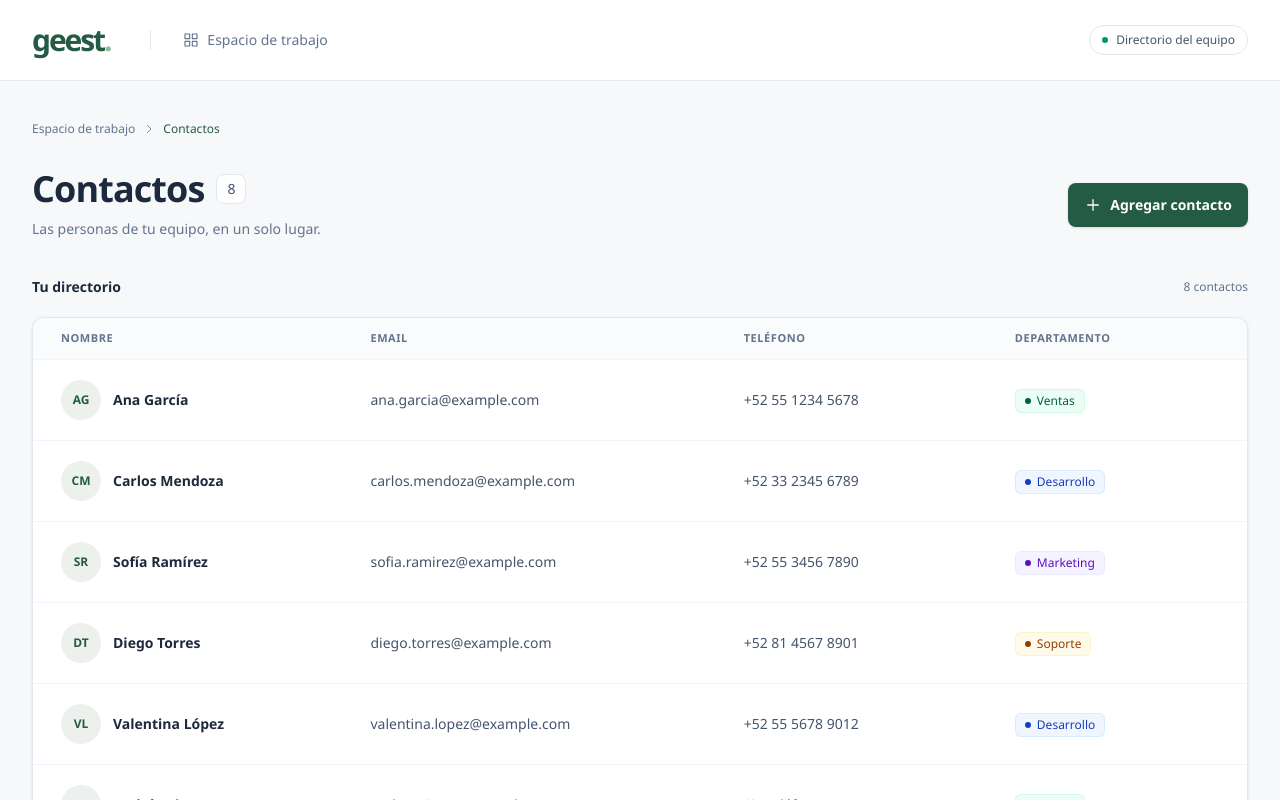
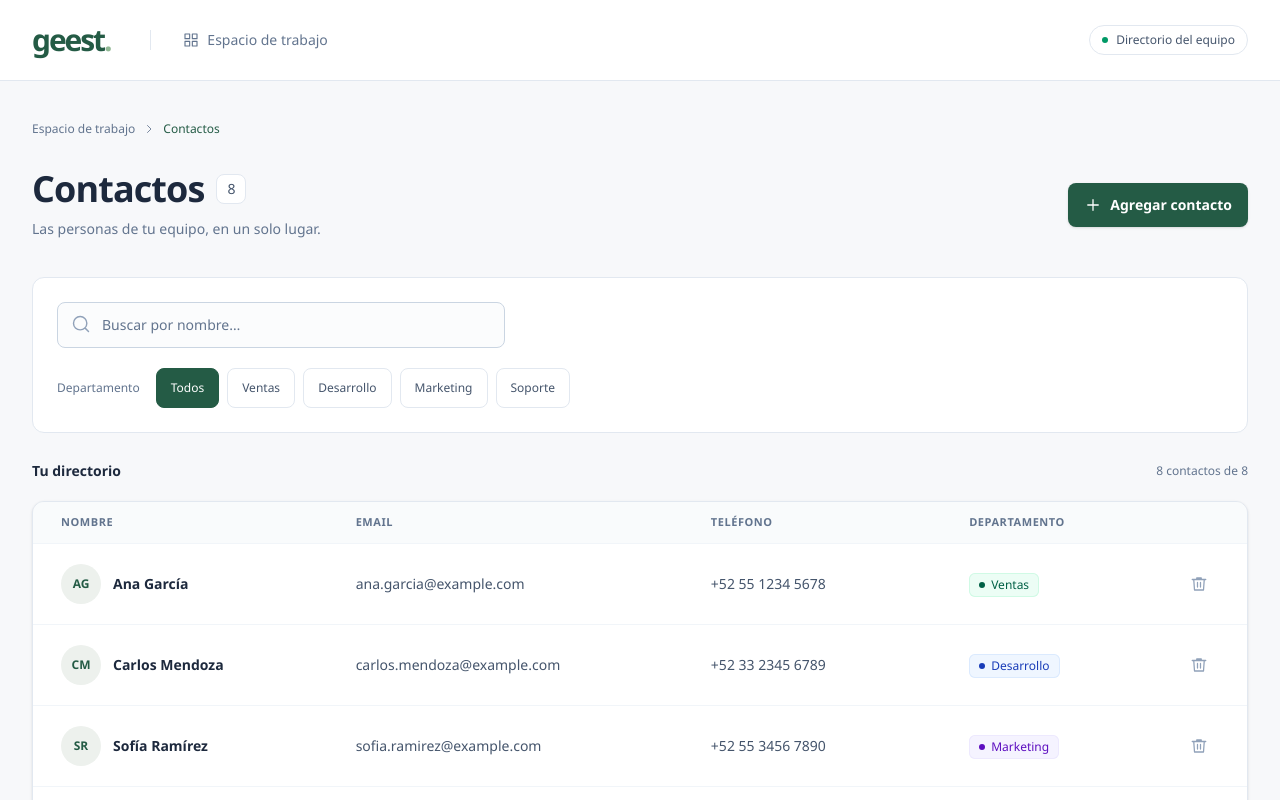
Before and after one commit to angel-pilo/geest-react-challenge, a React (Vite) app: page / in a window 1280 px wide. Shown: the top 800 px of the page. Built offline with nearby package versions, Linux system fonts and the light colour scheme.

Commit message:
feat: add contact filtering and deletion

```diff
--- a/src/App.tsx
+++ b/src/App.tsx
@@ -1,14 +1,20 @@
 import { useState } from 'react'
 import { ContactList } from './components/ContactList'
 import { ContactFormModal } from './components/ContactFormModal'
+import { ContactFilters } from './components/ContactFilters'
+import type { Department } from './types/contact'
 import { ContactSkeleton } from './components/ContactSkeleton'
 import { EmptyState } from './components/EmptyState'
 import { Icon } from './components/Icon'
 import { useContacts } from './hooks/useContacts'
 
 export default function App() {
-  const { contacts, loading, error, retry, addContact } = useContacts()
+  const { contacts, loading, error, retry, addContact, deleteContact } = useContacts()
   const [modalOpen, setModalOpen] = useState(false)
+  const [query, setQuery] = useState('')
+  const [department, setDepartment] = useState<Department | 'Todos'>('Todos')
+  const filteredContacts = contacts.filter((contact) => contact.name.toLocaleLowerCase('es').includes(query.trim().toLocaleLowerCase('es')) && (department === 'Todos' || contact.department === department))
+  function clearFilters() { setQuery(''); setDepartment('Todos') }
 
   return <div className="min-h-screen">
     <a href="#main" className="sr-only focus:not-sr-only focus:absolute focus:z-50 focus:bg-white focus:p-4">Ir al contenido</a>
@@ -24,8 +30,9 @@ export default function App() {
         <div><div className="mb-2 flex items-center gap-3"><h1 className="text-3xl font-semibold tracking-tight sm:text-4xl">Contactos</h1><span className="rounded-lg border border-slate-200 bg-white px-2.5 py-1 text-sm text-slate-600">{loading ? '…' : contacts.length}</span></div><p className="text-sm leading-6 text-slate-500">Las personas de tu equipo, en un solo lugar.</p></div>
         <button onClick={() => setModalOpen(true)} disabled={loading || Boolean(error)} className="inline-flex items-center gap-2 rounded-lg bg-brand px-4 py-3 text-sm font-semibold text-white shadow-sm transition-colors hover:bg-emerald-900 disabled:bg-slate-200 disabled:text-slate-500"><Icon name="plus" width="18" height="18" />Agregar contacto</button>
       </div>
-      <div className="mb-5 flex items-center justify-between"><h2 className="text-sm font-semibold">Tu directorio</h2><p role="status" className="text-xs text-slate-500">{loading ? 'Cargando…' : `${contacts.length} contactos`}</p></div>
-      {loading ? <ContactSkeleton /> : error ? <section role="alert" className="rounded-xl border border-red-200 bg-red-50 p-8"><h2 className="font-semibold">No pudimos cargar los contactos</h2><p className="mt-2 text-sm">{error}</p><button onClick={retry} className="mt-4 rounded-lg bg-brand px-4 py-2 text-sm text-white">Reintentar</button></section> : contacts.length ? <ContactList contacts={contacts} /> : <EmptyState onAction={() => setModalOpen(true)} />}
+      <ContactFilters query={query} department={department} onQueryChange={setQuery} onDepartmentChange={setDepartment} />
+      <div className="mb-5 flex items-center justify-between"><h2 className="text-sm font-semibold">Tu directorio</h2><p role="status" aria-atomic="true" className="text-xs text-slate-500">{loading ? 'Cargando…' : error ? 'Directorio no disponible' : `${filteredContacts.length} ${filteredContacts.length === 1 ? 'contacto' : 'contactos'} de ${contacts.length}`}</p></div>
+      {loading ? <ContactSkeleton /> : error ? <section role="alert" className="rounded-xl border border-red-200 bg-red-50 p-8"><h2 className="font-semibold">No pudimos cargar los contactos</h2><p className="mt-2 text-sm">{error}</p><button onClick={retry} className="mt-4 rounded-lg bg-brand px-4 py-2 text-sm text-white">Reintentar</button></section> : !contacts.length ? <EmptyState onAction={() => setModalOpen(true)} /> : filteredContacts.length ? <ContactList contacts={filteredContacts} onDelete={deleteContact} /> : <EmptyState filtered onAction={clearFilters} />}
       <footer className="mt-7 flex flex-wrap justify-between gap-3 text-xs text-slate-500"><span>Un equipo conectado empieza con un buen directorio.</span><span className="flex items-center gap-1.5"><Icon name="users" width="14" height="14" />Hecho para trabajar juntos</span></footer>
     </main>
     {modalOpen && <ContactFormModal onClose={() => setModalOpen(false)} onAdd={addContact} />}
--- /dev/null
+++ b/src/components/ContactFilters.tsx
@@ -0,0 +1,16 @@
+import { departments, type Department } from '../types/contact'
+import { Icon } from './Icon'
+
+type Props = {
+  query: string
+  department: Department | 'Todos'
+  onQueryChange: (query: string) => void
+  onDepartmentChange: (department: Department | 'Todos') => void
+}
+
+export function ContactFilters({ query, department, onQueryChange, onDepartmentChange }: Props) {
+  return <div className="mb-7 space-y-5 rounded-xl border border-slate-200 bg-white p-5 sm:p-6">
+    <div className="relative max-w-md"><label htmlFor="search" className="sr-only">Buscar por nombre</label><span className="pointer-events-none absolute top-3 left-3.5 text-slate-400"><Icon name="search" /></span><input id="search" type="search" value={query} onChange={(event) => onQueryChange(event.target.value)} placeholder="Buscar por nombre…" className="w-full rounded-lg border border-slate-300 bg-slate-50/60 py-3 pr-4 pl-11 text-sm placeholder:text-slate-500 focus:border-brand focus:bg-white focus:outline-2 focus:outline-offset-1 focus:outline-brand/20" /></div>
+    <div className="flex flex-wrap items-center gap-2" role="group" aria-label="Filtrar por departamento"><span className="mr-2 w-full pb-1 text-xs font-medium text-slate-500 sm:w-auto sm:pb-0">Departamento</span>{(['Todos', ...departments] as const).map((item) => <button key={item} aria-pressed={item === department} onClick={() => onDepartmentChange(item)} className={`min-h-10 rounded-lg border px-3.5 py-2 text-xs font-medium transition-colors ${item === department ? 'border-brand bg-brand text-white' : 'border-slate-200 bg-white text-slate-600 hover:border-slate-300 hover:bg-slate-50'}`}>{item}</button>)}</div>
+  </div>
+}
--- a/src/components/ContactList.tsx
+++ b/src/components/ContactList.tsx
@@ -1,9 +1,9 @@
 import type { Contact } from '../types/contact'
 import { ContactRow } from './ContactRow'
 
-export function ContactList({ contacts }: { contacts: Contact[] }) {
+export function ContactList({ contacts, onDelete }: { contacts: Contact[]; onDelete: (id: string) => void }) {
   return <section aria-label="Directorio de contactos" className="overflow-hidden rounded-xl border border-slate-200 bg-white shadow-sm">
-    <div aria-hidden="true" className="hidden grid-cols-[1.15fr_1.4fr_1fr_0.8fr] gap-4 bg-slate-50/80 px-7 py-3 text-[11px] font-semibold tracking-wider text-slate-500 uppercase md:grid"><span>Nombre</span><span>Email</span><span>Teléfono</span><span>Departamento</span></div>
-    <ul aria-label="Contactos">{contacts.map((contact) => <ContactRow key={contact.id} contact={contact} />)}</ul>
+    <div aria-hidden="true" className="hidden grid-cols-[1.15fr_1.4fr_1fr_0.8fr_2.5rem] gap-4 bg-slate-50/80 px-7 py-3 text-[11px] font-semibold tracking-wider text-slate-500 uppercase lg:grid"><span>Nombre</span><span>Email</span><span>Teléfono</span><span>Departamento</span><span className="sr-only">Acciones</span></div>
+    <ul aria-label="Contactos">{contacts.map((contact) => <ContactRow key={contact.id} contact={contact} onDelete={onDelete} />)}</ul>
   </section>
 }
--- a/src/components/ContactRow.tsx
+++ b/src/components/ContactRow.tsx
@@ -1,12 +1,14 @@
 import type { Contact } from '../types/contact'
 import { DepartmentBadge } from './DepartmentBadge'
+import { Icon } from './Icon'
 
-export function ContactRow({ contact }: { contact: Contact }) {
+export function ContactRow({ contact, onDelete }: { contact: Contact; onDelete: (id: string) => void }) {
   const initials = contact.name.trim().split(/\s+/).slice(0, 2).map((part) => part[0]).join('')
-  return <li className="grid gap-3 border-t border-slate-100 px-5 py-5 transition-colors hover:bg-slate-50/70 md:grid-cols-[1.15fr_1.4fr_1fr_0.8fr] md:items-center md:gap-4 md:px-7">
-    <div className="flex min-w-0 items-center gap-3"><span aria-hidden="true" className="flex size-10 shrink-0 items-center justify-center rounded-full bg-[#edf1ed] text-xs font-semibold text-brand">{initials}</span><span className="break-words text-sm font-semibold">{contact.name}</span></div>
-    <div className="min-w-0 break-words text-sm text-slate-600"><span className="mr-2 text-xs text-slate-500 md:hidden">Email</span>{contact.email}</div>
-    <div className="text-sm text-slate-600"><span className="mr-2 text-xs text-slate-500 md:hidden">Teléfono</span>{contact.phone || 'Sin teléfono'}</div>
+  return <li className="relative grid gap-3 border-t border-slate-100 px-5 py-5 transition-colors hover:bg-slate-50/70 lg:grid-cols-[1.15fr_1.4fr_1fr_0.8fr_2.5rem] lg:items-center lg:gap-4 lg:px-7">
+    <div className="flex min-w-0 items-center gap-3 pr-10 lg:pr-0"><span aria-hidden="true" className="flex size-10 shrink-0 items-center justify-center rounded-full bg-[#edf1ed] text-xs font-semibold text-brand">{initials}</span><span className="min-w-0 break-words text-sm font-semibold">{contact.name}</span></div>
+    <div className="min-w-0 break-words text-sm text-slate-600"><span className="mr-2 text-xs text-slate-500 lg:hidden">Email</span>{contact.email}</div>
+    <div className="min-w-0 break-words text-sm text-slate-600"><span className="mr-2 text-xs text-slate-500 lg:hidden">Teléfono</span>{contact.phone || 'Sin teléfono'}</div>
     <div><DepartmentBadge department={contact.department} /></div>
+    <button type="button" aria-label={`Eliminar a ${contact.name}`} onClick={() => onDelete(contact.id)} className="absolute top-5 right-4 flex size-10 items-center justify-center rounded-lg text-slate-400 transition-colors hover:bg-red-50 hover:text-red-700 focus:text-red-700 lg:static"><Icon name="trash" width="18" height="18" /></button>
   </li>
 }
--- a/src/hooks/useContacts.ts
+++ b/src/hooks/useContacts.ts
@@ -37,5 +37,9 @@ export function useContacts() {
     setContacts((current) => [contact, ...current])
   }
 
-  return { contacts, loading, error, retry, addContact }
+  function deleteContact(id: string) {
+    setContacts((current) => current.filter((contact) => contact.id !== id))
+  }
+
+  return { contacts, loading, error, retry, addContact, deleteContact }
 }
```
Also changed, not shown: 1 other file (tests, documents, lock files or other folders).
